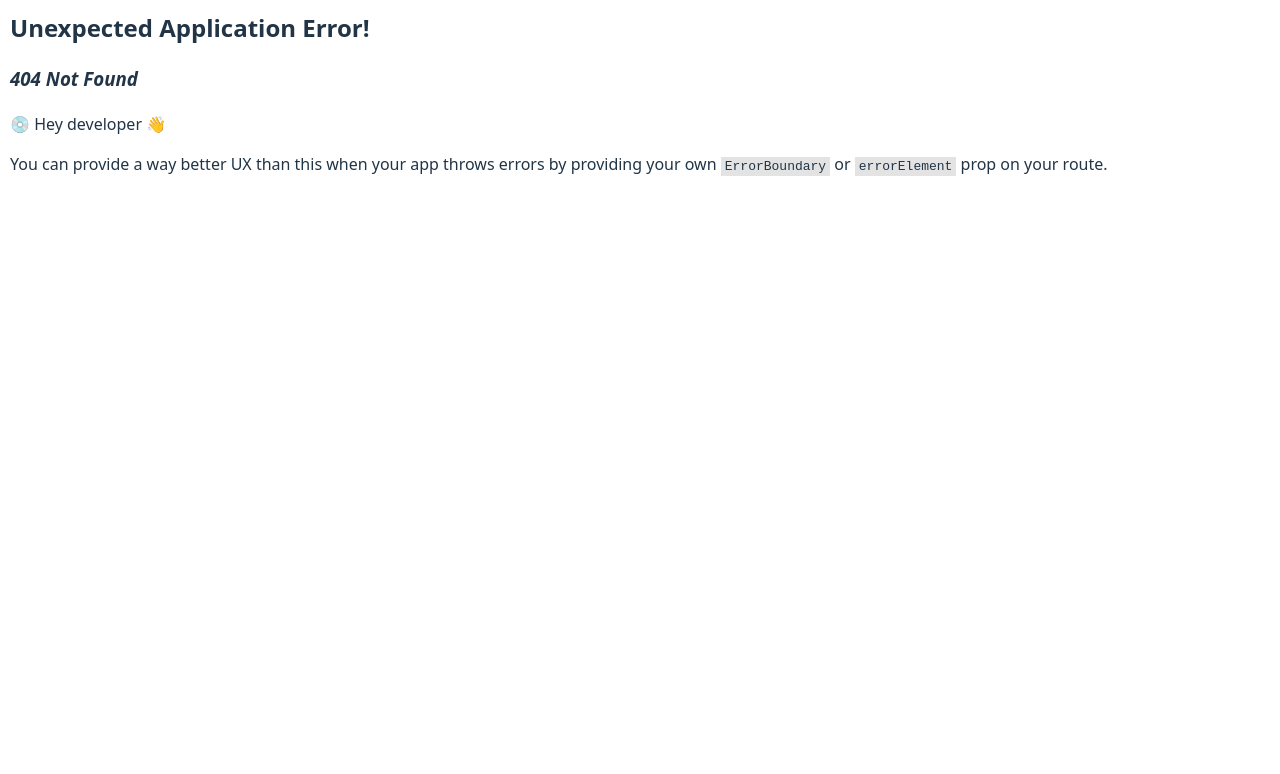
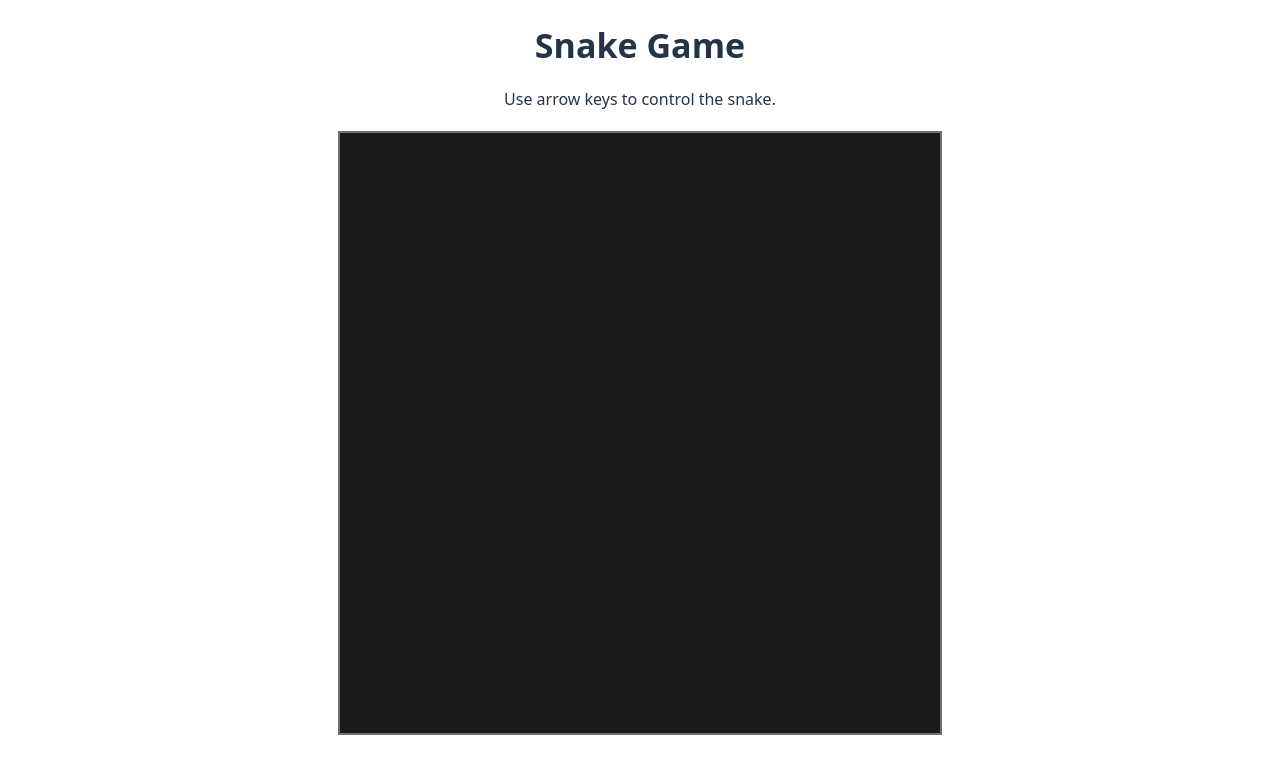
Before and after one commit to AverytKyle/Game-Site, a React (Vite) app in the folder frontend/: page /snake in a window 1280 px wide. Before the commit this address had no page. Shown: the top 774 px of the page. Built offline with nearby package versions, Linux system fonts and the light colour scheme.

Commit message:
started snake game

```diff
--- a/frontend/src/components/HomePage/HomePage.jsx
+++ b/frontend/src/components/HomePage/HomePage.jsx
@@ -8,22 +8,26 @@ function HomePage() {
         {
             id: 1,
             title: "Tic Tac Toe",
+            path: "/tic-tac-toe",
         },
         {
             id: 2,
             title: "Snake",
+            path: "/snake",
         },
     ];
 
-    const handleGameClick = () => {
-        navigate('/tic-tac-toe');
+    const handleGameClick = (id) => {
+        const game = games.find((game) => game.id === id);
+        navigate(game.path);
+
     }
 
     return (
         <div className="home-container">
             <div className="home-games-container">
                 {games.map((game) => (
-                    <div key={game.id} className="home-game-card" onClick={() => handleGameClick()}>
+                    <div key={game.id} className="home-game-card" onClick={() => handleGameClick(game.id)}>
                         <h2>{game.title}</h2>
                     </div>
                 ))}
--- /dev/null
+++ b/frontend/src/components/Snake/Snake.css
@@ -0,0 +1,18 @@
+.snake-board {
+  position: relative;
+  width: 600px;
+  height: 600px;
+  background-color: #1b1a1a;
+  border: 2px solid #707070;
+  margin: 20px auto;
+}
+
+.snake-game-info {
+  text-align: center;
+  margin-top: 10px;
+  margin-bottom: 10px;
+}
+
+.snake-game-info h2 {
+  font-size: 34px;
+}
--- /dev/null
+++ b/frontend/src/components/Snake/Snake.jsx
@@ -0,0 +1,20 @@
+import { useEffect, useState } from 'react';
+import './Snake.css';
+
+function Snake() {
+
+
+    return (
+        <div className='snake-game-container'>
+            <div className='snake-game-info'>
+                <h2>Snake Game</h2>
+                <p>Use arrow keys to control the snake.</p>
+            </div>
+            <div className='snake-board'>
+
+            </div>
+        </div>
+    );
+}
+
+export default Snake;
--- a/frontend/src/router/index.jsx
+++ b/frontend/src/router/index.jsx
@@ -1,6 +1,7 @@
 import { createBrowserRouter } from "react-router-dom";
 import HomePage from "../components/HomePage/HomePage.jsx";
 import TicTacToe from "../components/TicTacToe/TicTacToe.jsx";
+import Snake from "../components/Snake/Snake.jsx";
 
 export const router = createBrowserRouter([
     {
@@ -10,5 +11,9 @@ export const router = createBrowserRouter([
     {
         path: "/tic-tac-toe",
         element: <TicTacToe />,
+    },
+    {
+        path: "/snake",
+        element: <Snake />,
     }
 ]);
```
